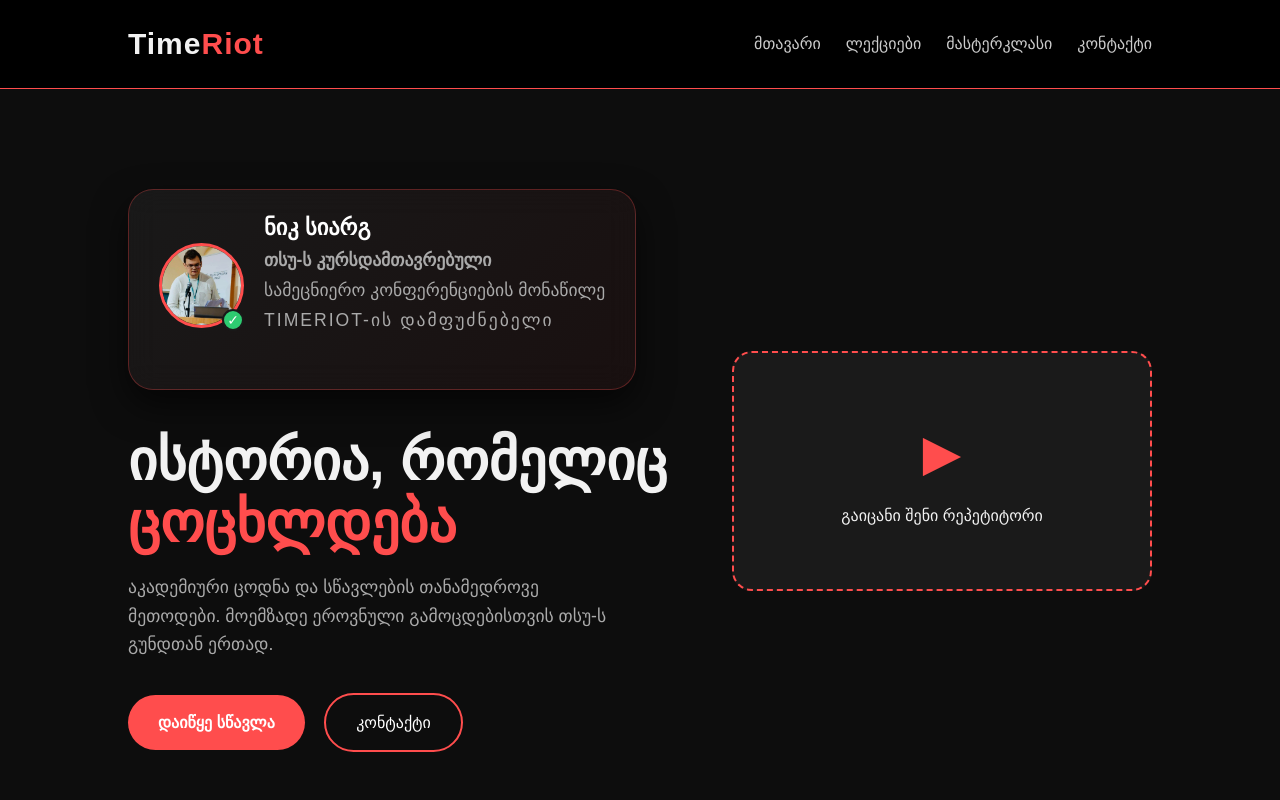
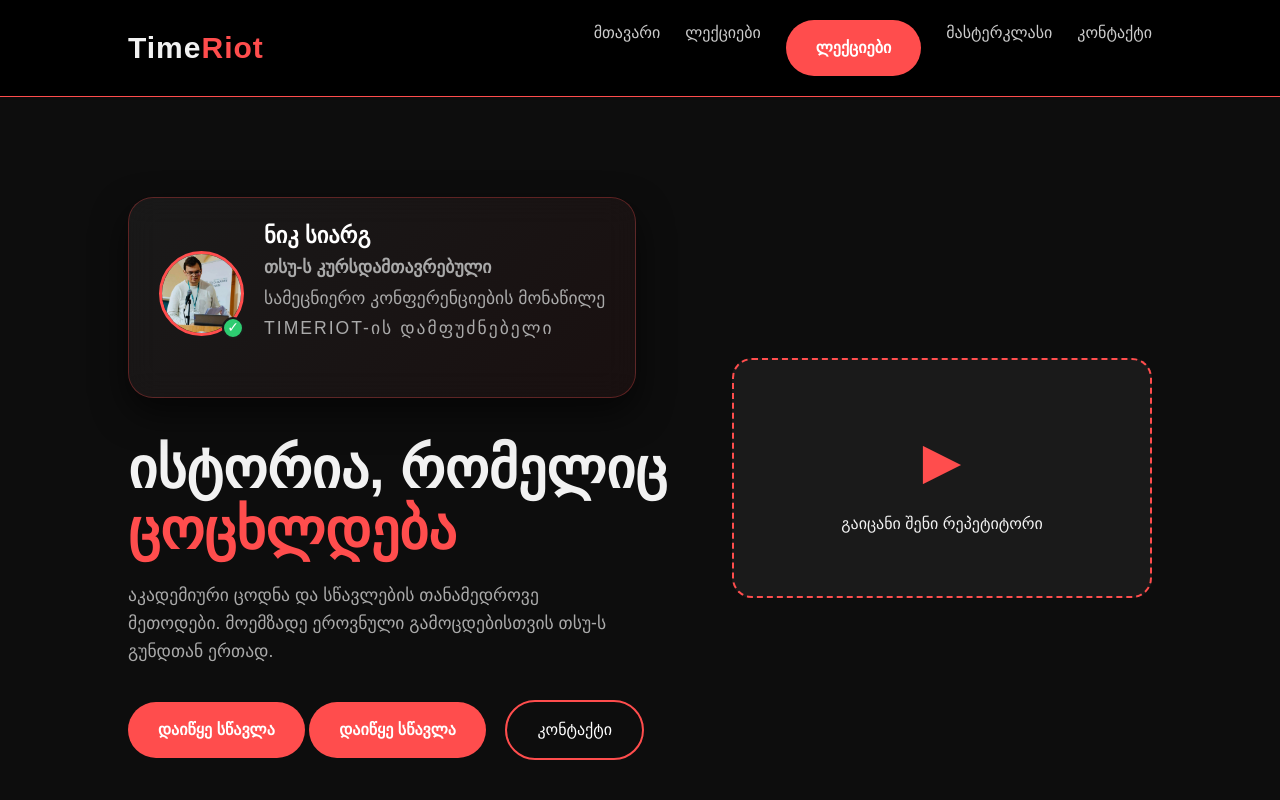
Before and after one commit to niksyarg/timeriot, a plain HTML site: page index.html in a window 1280 px wide. Shown: the top 800 px of the page. Drawn offline with Linux system fonts and the light colour scheme; a web font is replaced by a local one.

Commit message:
Update index.html

```diff
--- a/index.html
+++ b/index.html
@@ -21,6 +21,7 @@
             <ul>
                 <li><a href="index.html">მთავარი</a></li>
                 <a href="index.html" class="твои-стили-кнопки">ლექციები</a>
+                <a href="lectures.html" class="btn-primary" style="text-decoration:none">ლექციები</a>
                 <li><a href="#masterclass">მასტერკლასი</a></li>
                 <li><a href="#contact">კონტაქტი</a></li>
             </ul>
@@ -46,7 +47,9 @@
                 <h1>ისტორია, რომელიც <br><span>ცოცხლდება</span></h1>
                 <p>აკადემიური ცოდნა და სწავლების თანამედროვე მეთოდები. მოემზადე ეროვნული გამოცდებისთვის თსუ-ს გუნდთან ერთად.</p>
                 <div class="hero-btns">
-                    <a href="lessons.html" class="btn-primary">დაიწყე სწავლა</a>
+                   <a href="https://wa.me/995558551052" class="btn-primary">დაიწყე სწავლა</a>
+
+<a href="lectures.html" class="btn-primary" style="text-decoration:none">დაიწყე სწავლა</a>
                     <a href="#contact" class="btn-secondary">კონტაქტი</a>
                 </div>
             </div>
```
